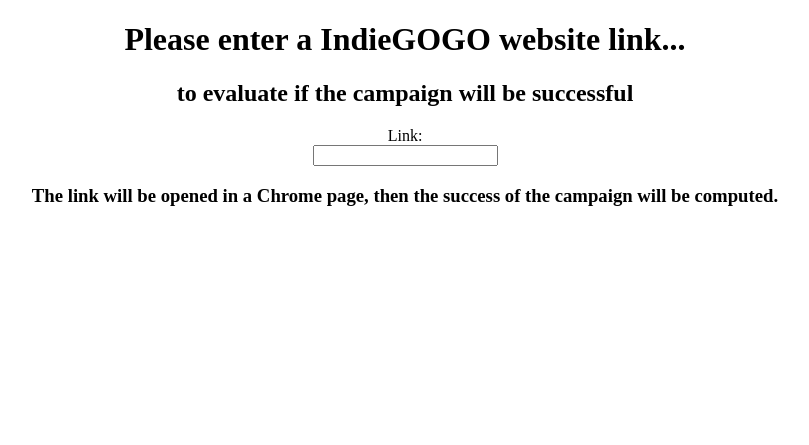
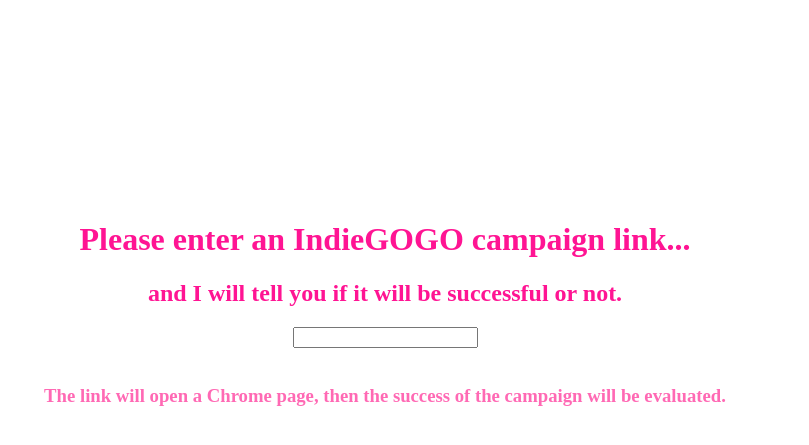
Before and after one commit to chiaracapuano/IndieGOGO, a Flask app: page / in a window 1280 px wide. Shown: the top 445 px of the page, without its empty margins (235-1044 px from the left). Run offline with Flask 2, Linux system fonts and the light colour scheme; some libraries are stand-ins or nearby versions.

Commit message:
updated html files (using jinja2)

```diff
--- a/templates/home.html
+++ b/templates/home.html
@@ -1,22 +1,40 @@
 <!DOCTYPE html>
 <html lang="en"><head></head>
     <style>
-            body {
-                text-align:center;
+             body {
+                background: white;
             }
             h1 {
-                color:black;
+                color:deeppink;
+            }
+            h2 {
+                color:deeppink;
+            }
+            h3 {
+                color:hotpink;
+            }
+            div {
+                height: 200px;
+                width: 1000px;
+
+                position: fixed;
+                top: 50%;
+                left: 50%;
+                margin-top: -200px;
+                margin-left: -520px;
+                font-family: SansSerif;
             }
         </style>
     <body>
-        <h1>Please enter a IndieGOGO website link...</h1>
-        <h2>to evaluate if the campaign will be successful</h2>
-        <div>
+    <div>
+
+        <h1 style="text-align:center">Please enter an IndieGOGO campaign link...</h1>
+        <h2 style="text-align:center">and I will tell you if it will be successful or not.</h2>
             <form action="/api/suggest" method="get">
-                <label for="q">Link:</label><br>
-                <input type="text" id="q" name="q" value=""><br>
+                <input style="display:block; margin : 0 auto;" type="text" id="q" name="q" value="" width="70" height="96"><br>
             </form>
+                <h3 style="text-align:center">The link will open a Chrome page, then the success of the campaign will be evaluated.</h3>
+
         </div>
-        <h3>The link will be opened in a Chrome page, then the success of the campaign will be computed.</h3>
         </body>
     </html>
```
Also changed, not shown: Prediction.py (+12 -3 lines), templates/output.html (added, +32 -0 lines).
